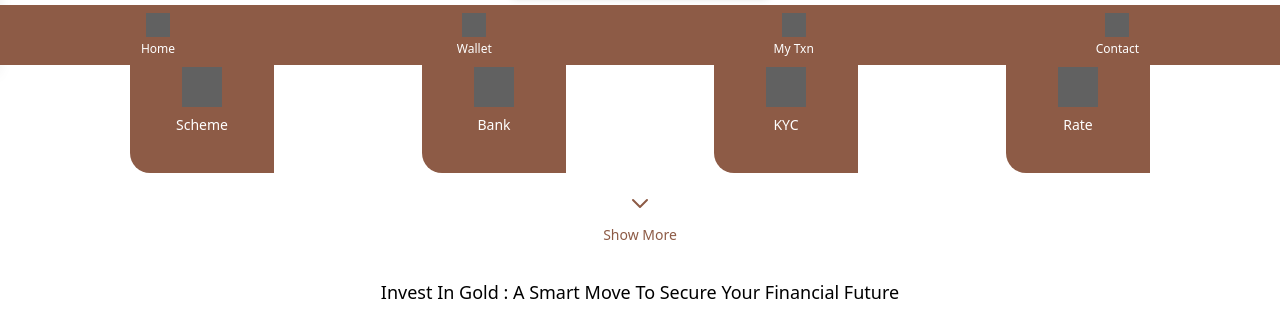
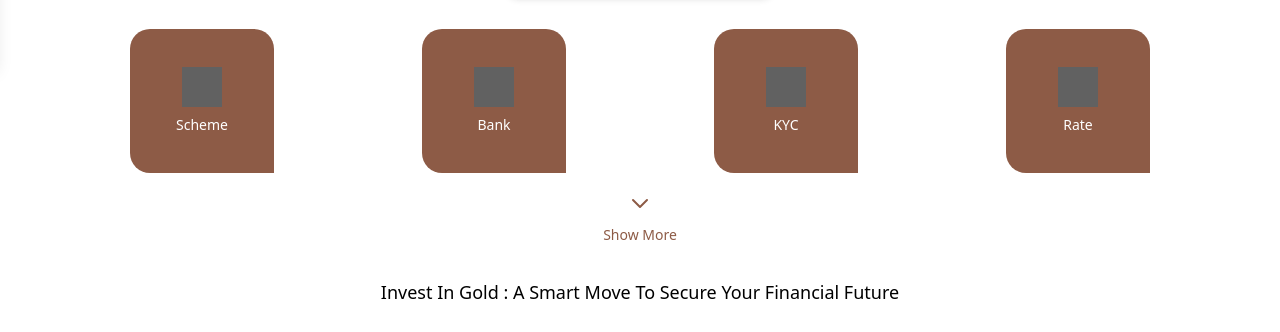
Before and after one commit to acme9614/neeta_jewellers_1, a plain HTML site: page index.html in a window 1280 px wide. Shown: the part 735-1067 px from the top of the page. Drawn offline with nearby package versions, Linux system fonts and the light colour scheme; grey boxes are pictures that could not be loaded.

Commit message:
navigation bar remove

```diff
--- a/index.html
+++ b/index.html
@@ -275,7 +275,7 @@
 
         <div
           class="flex flex-col items-center justify-center bg-[#8D5B46] text-white rounded-tl-[20px] rounded-tr-[20px] rounded-bl-[20px] w-24 h-24 md:w-36 md:h-36 text-center"
-            onclick="navigateToBankDetails()"
+          onclick="navigateToBankDetails()"
         >
           <img
             src="https://cdn-icons-png.flaticon.com/128/2830/2830155.png"
@@ -308,13 +308,12 @@
           />
           <span class="text-sm font-normal md:font-medium">Rate</span>
         </div>
-
       </div>
 
       <!-- Extra Cards (Hidden Initially) -->
       <div
         id="moreCards"
-        class="max-w-6xl mx-auto grid grid-cols-4 gap-4 justify-center place-items-center mt-4 overflow-hidden transition-all duration-500 ease-in-out"
+        class="max-w-6xl mx-auto grid grid-cols-4 gap-4 justify-center place-items-center mt-4 transition-all duration-500 ease-in-out"
         style="max-height: 0; opacity: 0"
       >
         <!-- Add more cards below -->
@@ -380,7 +379,7 @@
 
         <div
           class="flex flex-col items-center justify-center bg-[#8D5B46] text-white rounded-tl-[20px] rounded-tr-[20px] rounded-bl-[20px] w-24 h-24 md:w-36 md:h-36 text-center"
-            onclick="navigateToDigitalGold()"
+          onclick="navigateToDigitalGold()"
         >
           <img
             src="https://cdn-icons-png.flaticon.com/128/10040/10040888.png"
@@ -389,7 +388,6 @@
           />
           <span class="text-sm font-normal md:font-medium">Gold</span>
         </div>
-
 
         <div
           class="flex flex-col items-center justify-center bg-[#8D5B46] text-white rounded-tl-[20px] rounded-tr-[20px] rounded-bl-[20px] w-24 h-24 md:w-36 md:h-36 text-center"
@@ -414,7 +412,6 @@
           />
           <span class="text-sm font-normal md:font-medium">Settings</span>
         </div>
-
       </div>
 
       <!-- Toggle Button -->
@@ -442,7 +439,8 @@
       </div>
     </section>
 
-    <section class="bg-white px-4 pb-20">
+    <!-- collection swiper  -->
+    <section class="bg-white px-4 pb-8">
       <!-- Header -->
       <div class="text-center py-4 flex items-center justify-center gap-4">
         <p class="text-lg">
@@ -481,53 +479,6 @@
       </div>
     </section>
 
-    <!-- Bottom Navbar with Image Icons -->
-    <div class="fixed bottom-0 left-0 right-0 bg-[#8D5B46] z-50">
-      <div
-        class="flex justify-around items-center text-xs py-2 text-black font-medium"
-      >
-        <!-- Home -->
-        <div class="flex flex-col items-center">
-          <img
-            src="https://cdn-icons-png.flaticon.com/128/263/263115.png"
-            alt="Home"
-            class="w-6 h-6 mb-1 invert"
-          />
-          <span class="text-white">Home</span>
-        </div>
-
-        <!-- Wallet -->
-        <div class="flex flex-col items-center">
-          <img
-            src="https://cdn-icons-png.flaticon.com/128/3757/3757939.png"
-            alt="Wallet"
-            class="w-6 h-6 mb-1 invert"
-          />
-          <span class="text-white">Wallet</span>
-        </div>
-
-        <!-- My Txn -->
-        <div class="flex flex-col items-center">
-          <img
-            src="https://cdn-icons-png.flaticon.com/128/4308/4308487.png"
-            alt="My Txn"
-            class="w-6 h-6 mb-1 invert"
-          />
-          <span class="text-white">My Txn</span>
-        </div>
-
-        <!-- Contact -->
-        <div class="flex flex-col items-center">
-          <img
-            src="https://cdn-icons-png.flaticon.com/128/3059/3059408.png"
-            alt="Contact"
-            class="w-6 h-6 mb-1 invert"
-          />
-          <span class="text-white">Contact</span>
-        </div>
-      </div>
-    </div>
-
     <!-- SwiperJS Script -->
     <script src="https://cdn.jsdelivr.net/npm/swiper@11/swiper-bundle.min.js"></script>
 
--- a/style.css
+++ b/style.css
@@ -1,17 +1,13 @@
-
 @import url("https://fonts.googleapis.com/css2?family=Lora:wght@400;600&display=swap");
-*{
+* {
   margin: 0;
   padding: 0;
   box-sizing: border-box;
 }
 
-
-
 html {
   scroll-behavior: smooth;
 }
-
 
 /* Swiper Arrow Customization */
 .swiper-button-next::after,
```
Also changed, not shown: script.js (+4 -15 lines). Lines whose indentation alone changed are shown as unchanged.
